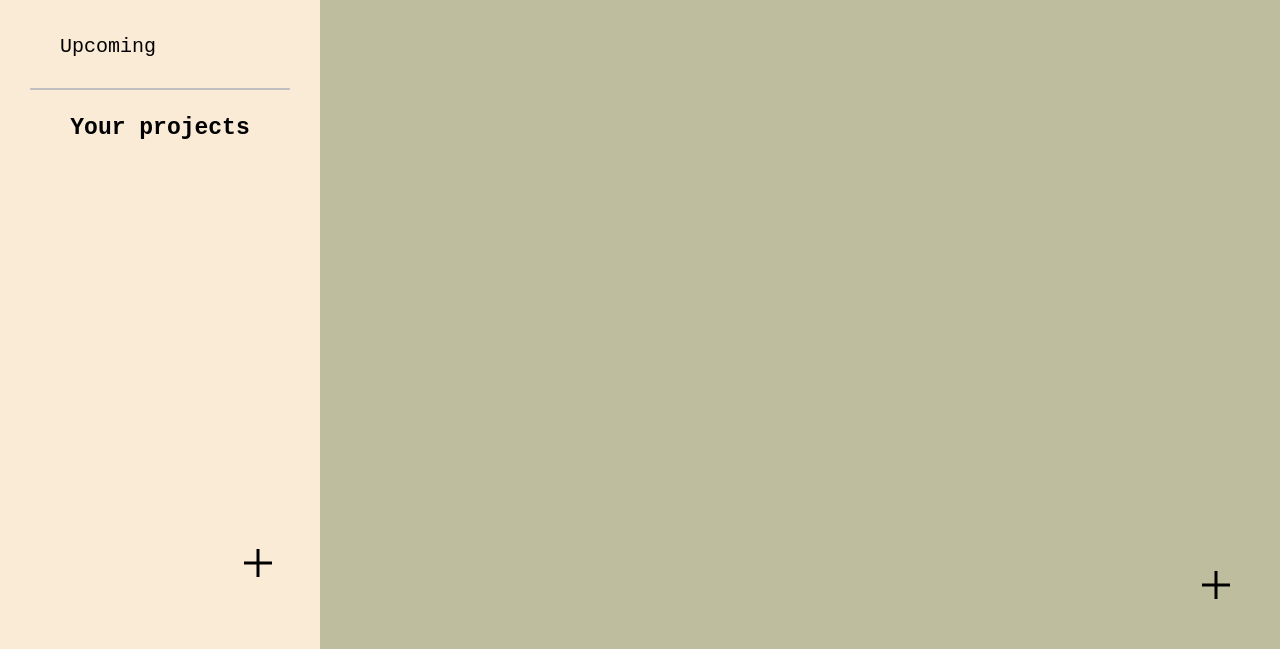
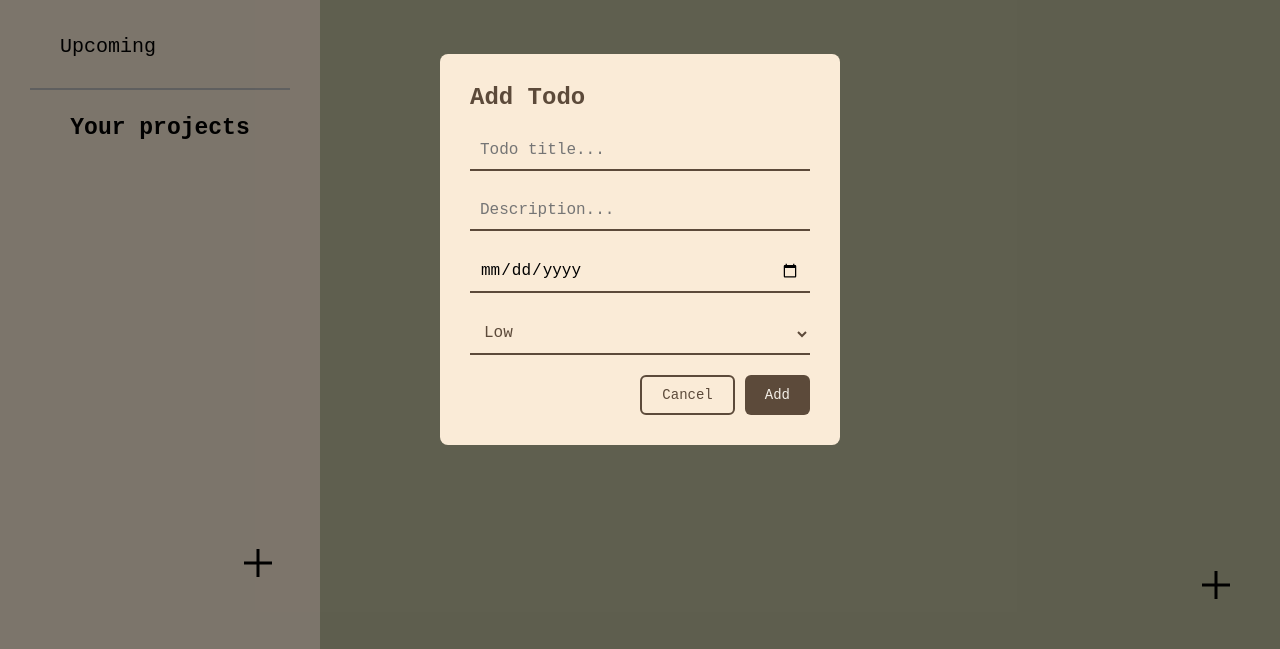
Before and after one commit to jk301/odin-todo, a website built with webpack: page src/template.html in a window 1280 px wide. Both pictures are taken after a click on the picture 1216 px from the left and 736 px from the top of the page. Shown: the part 151-800 px from the top of the page. Built offline with nearby package versions, Linux system fonts and the light colour scheme.

Commit message:
Added modal for todo's

```diff
--- a/src/index.js
+++ b/src/index.js
@@ -3,6 +3,7 @@ import "./styles.css";
 import { sidebar } from "./sidebar/sidebar.js";
 import { main_header, main_content } from "./main_page/main_page.js";
 import { modal } from "./modal/modal.js";
+import { todoModal } from "./todo_modal/todo_modal.js";
 import { projects, addProject, deleteProject, editProject } from "./storage/storage.js";
 
 document.body.append(sidebar.container);
@@ -35,3 +36,11 @@ addProjectIcon.addEventListener("click", () => {
         );
     });
 });
+
+// add todo
+main_content.addBtn.addEventListener("click", () => {
+    todoModal.open("add");
+    todoModal.onConfirm((title, desc, due, priority) => {
+        main_content.createCard(title, desc, due, priority);
+    });
+});
--- a/src/main_page/main_page.js
+++ b/src/main_page/main_page.js
@@ -1,4 +1,5 @@
 /* main_page */
+import "../modal/modal.css";
 import "./main_page.css"
 import doneIcon from "../icons/done.svg";
 import editIcon from "../icons/edit.svg";
@@ -21,18 +22,23 @@ export const main_header = (() => {
     header.appendChild(main_desc);
 
     return { container : header, setContent };
-
 })();
 
 export const main_content = (() => {
     const content = document.createElement("div");
     content.classList.add("content");
 
+    const priorityColors = {
+        low: "#4caf50",
+        medium: "#ff9800",
+        high: "#f44336"
+    };
+
     function createCard(title, desc, due, priority) {
         const card = document.createElement("div");
         card.classList.add("card");
+        card.style.borderLeft = `4px solid ${priorityColors[priority]}`;
 
-        // text content wrapper
         const cardText = document.createElement("div");
         cardText.classList.add("card-text");
 
@@ -49,7 +55,6 @@ export const main_content = (() => {
         cardText.appendChild(cardDesc);
         cardText.appendChild(cardDue);
 
-        // icons wrapper
         const cardIcons = document.createElement("div");
         cardIcons.classList.add("card-icons");
 
@@ -65,7 +70,7 @@ export const main_content = (() => {
         card.appendChild(cardText);
         card.appendChild(cardIcons);
 
-        content.appendChild(card);
+        content.insertBefore(card, addBtn);
     }
 
     const addBtn = document.createElement("img");
@@ -74,5 +79,5 @@ export const main_content = (() => {
     addBtn.title = "Add ToDo";
     content.appendChild(addBtn);
 
-    return { container : content, createCard }
+    return { container: content, createCard, addBtn }
 })();
--- a/src/modal/modal.css
+++ b/src/modal/modal.css
@@ -74,3 +74,22 @@
 .modal-confirm:hover {
     background-color: #4a3b2e;
 }
+
+/* todo */
+.modal-select {
+    padding: 10px;
+    border: none;
+    border-bottom: 2px solid #5c4a3a;
+    background: transparent;
+    font-size: 16px;
+    font-family: 'Courier New', Courier, monospace;
+    outline: none;
+    width: 100%;
+    cursor: pointer;
+    color: #5c4a3a;
+}
+
+.modal-select option {
+    background-color: antiquewhite;
+    color: #5c4a3a;
+}
--- /dev/null
+++ b/src/todo_modal/todo_modal.js
@@ -0,0 +1,114 @@
+/* todo_modal.js */
+import "../modal/modal.css";
+import { format } from "date-fns";
+
+export const todoModal = (() => {
+    const overlay = document.createElement("div");
+    overlay.classList.add("modal-overlay");
+
+    const modalContainer = document.createElement("div");
+    modalContainer.classList.add("modal-container");
+
+    const modalTitle = document.createElement("h2");
+    modalTitle.textContent = "Add Todo";
+
+    const titleInput = document.createElement("input");
+    titleInput.type = "text";
+    titleInput.classList.add("modal-input");
+    titleInput.placeholder = "Todo title...";
+
+    const descInput = document.createElement("input");
+    descInput.type = "text";
+    descInput.classList.add("modal-input");
+    descInput.placeholder = "Description...";
+
+    const dueInput = document.createElement("input");
+    dueInput.type = "date";
+    dueInput.classList.add("modal-input");
+
+    const prioritySelect = document.createElement("select");
+    prioritySelect.classList.add("modal-select");
+
+    const priorities = ["Low", "Medium", "High"];
+    priorities.forEach(p => {
+        const option = document.createElement("option");
+        option.value = p.toLowerCase();
+        option.textContent = p;
+        prioritySelect.appendChild(option);
+    });
+
+    const modalBtns = document.createElement("div");
+    modalBtns.classList.add("modal-btns");
+
+    const cancelBtn = document.createElement("button");
+    cancelBtn.textContent = "Cancel";
+    cancelBtn.classList.add("modal-cancel");
+
+    const confirmBtn = document.createElement("button");
+    confirmBtn.textContent = "Add";
+    confirmBtn.classList.add("modal-confirm");
+
+    modalBtns.appendChild(cancelBtn);
+    modalBtns.appendChild(confirmBtn);
+
+    modalContainer.appendChild(modalTitle);
+    modalContainer.appendChild(titleInput);
+    modalContainer.appendChild(descInput);
+    modalContainer.appendChild(dueInput);
+    modalContainer.appendChild(prioritySelect);
+    modalContainer.appendChild(modalBtns);
+
+    overlay.appendChild(modalContainer);
+
+    function open(mode, todo = {}) {
+        if (mode === "edit") {
+            modalTitle.textContent = "Edit Todo";
+            confirmBtn.textContent = "Save";
+            titleInput.value = todo.title || "";
+            descInput.value = todo.desc || "";
+            dueInput.value = todo.due || "";
+            prioritySelect.value = todo.priority || "low";
+        } else {
+            modalTitle.textContent = "Add Todo";
+            confirmBtn.textContent = "Add";
+            titleInput.value = "";
+            descInput.value = "";
+            dueInput.value = "";
+            prioritySelect.value = "low";
+        }
+        document.body.appendChild(overlay);
+        titleInput.focus();
+    }
+
+    function close() {
+        overlay.remove();
+        titleInput.value = "";
+        descInput.value = "";
+        dueInput.value = "";
+        prioritySelect.value = "low";
+    }
+
+    cancelBtn.addEventListener("click", close);
+
+    overlay.addEventListener("click", (e) => {
+        if (e.target === overlay) close();
+    });
+
+    function onConfirm(callback) {
+        confirmBtn.onclick = () => {
+            if (titleInput.value.trim() === "") return;
+            const formattedDue = dueInput.value
+                ? format(new Date(dueInput.value), "MMM dd yyyy")
+                : "No due date";
+            callback(
+                titleInput.value.trim(),
+                descInput.value.trim(),
+                formattedDue,
+                prioritySelect.value
+            );
+            close();
+        }
+    }
+
+    return { open, close, onConfirm };
+})();
```
Lines whose indentation alone changed are shown as unchanged.
